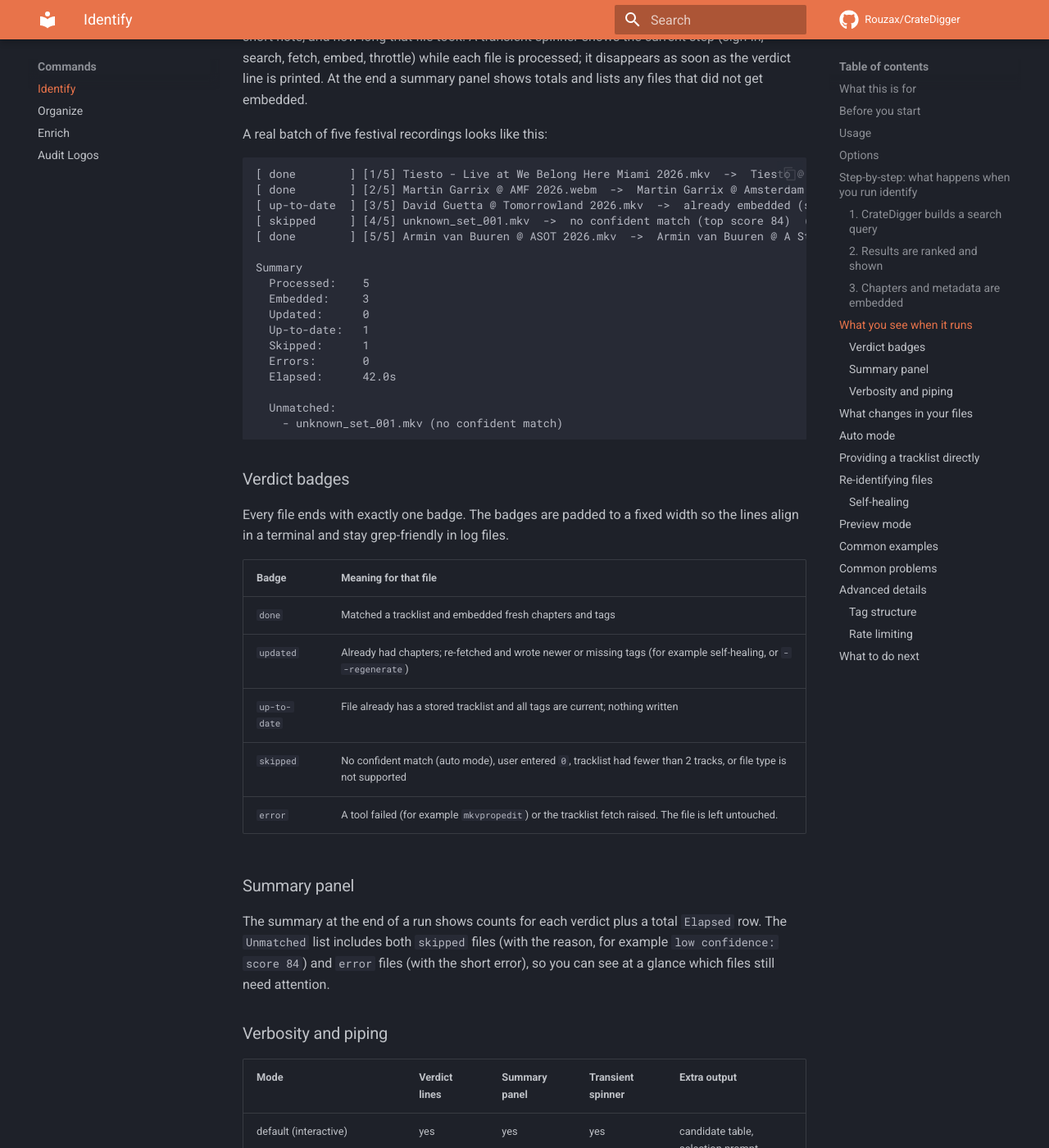
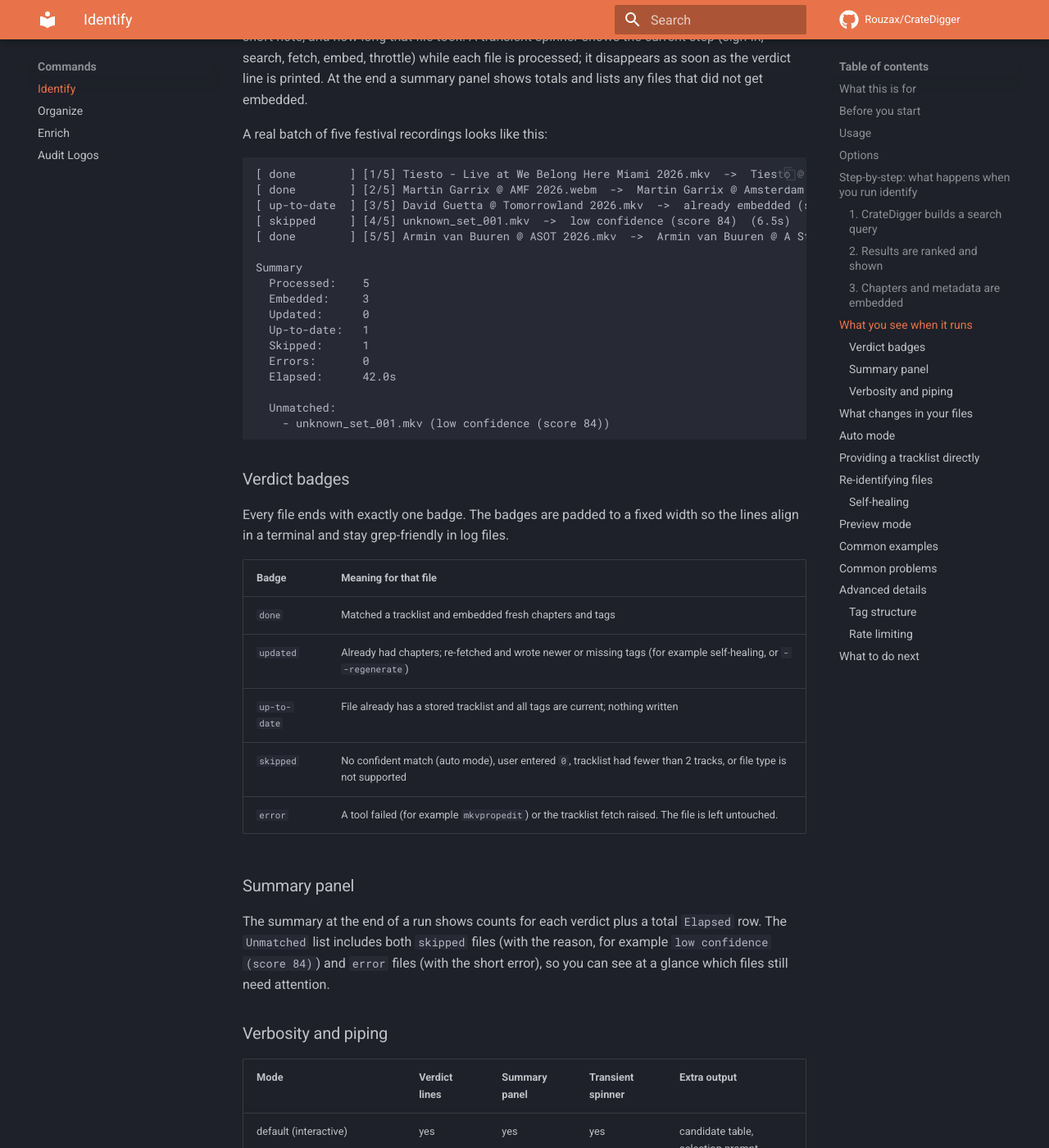
Before and after one commit to Rouzax/CrateDigger, an MkDocs documentation site: the page built from docs/commands/identify.md, in a window 1280 px wide and 1400 px high, scrolled down 3341 px. Shown: the whole window at 82% size. Built offline with MkDocs 1.6.1 and Material for MkDocs 9.7.7, drawn with Linux system fonts in a browser that asks for light colours; comment, search, counter and statistics services are not loaded; some of the changed text lies outside the part shown.

Commit message:
docs(identify): align sample and troubleshooting with actual output strings

````diff
--- a/docs/commands/identify.md
+++ b/docs/commands/identify.md
@@ -130,7 +130,7 @@ A real batch of five festival recordings looks like this:
 [ done        ] [1/5] Tiesto - Live at We Belong Here Miami 2026.mkv  ->  Tiesto @ We Belong Here, Miami 2026 (2026-03-01) - 38 tracks  (12.4s)
 [ done        ] [2/5] Martin Garrix @ AMF 2026.webm  ->  Martin Garrix @ Amsterdam Music Festival 2026 (2026-10-18) - 24 tracks  (9.8s)
 [ up-to-date  ] [3/5] David Guetta @ Tomorrowland 2026.mkv  ->  already embedded (stored URL)  (2.1s)
-[ skipped     ] [4/5] unknown_set_001.mkv  ->  no confident match (top score 84)  (6.5s)
+[ skipped     ] [4/5] unknown_set_001.mkv  ->  low confidence (score 84)  (6.5s)
 [ done        ] [5/5] Armin van Buuren @ ASOT 2026.mkv  ->  Armin van Buuren @ A State of Trance 2026 (2026-02-15) - 42 tracks  (11.2s)
 
 Summary
@@ -143,7 +143,7 @@ Summary
   Elapsed:      42.0s
 
   Unmatched:
-    - unknown_set_001.mkv (no confident match)
+    - unknown_set_001.mkv (low confidence (score 84))
 ```
 
 ### Verdict badges
@@ -163,7 +163,7 @@ align in a terminal and stay grep-friendly in log files.
 
 The summary at the end of a run shows counts for each verdict plus a total `Elapsed` row.
 The `Unmatched` list includes both `skipped` files (with the reason, for example
-`low confidence: score 84`) and `error` files (with the short error), so you can see at a
+`low confidence (score 84)`) and `error` files (with the short error), so you can see at a
 glance which files still need attention.
 
 ### Verbosity and piping
````
Also changed, not shown: other parts of docs/commands/identify.md (+1 -1 lines), CHANGELOG.md (+1 -0 lines).
